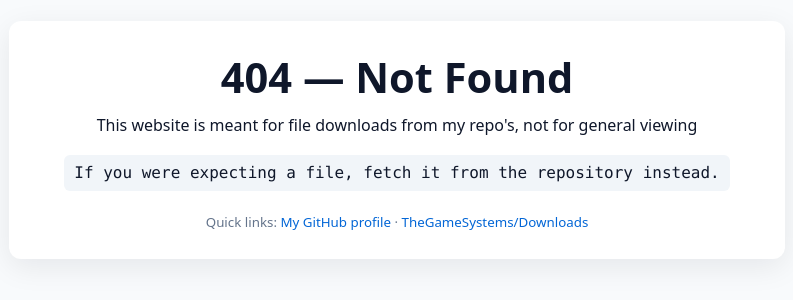
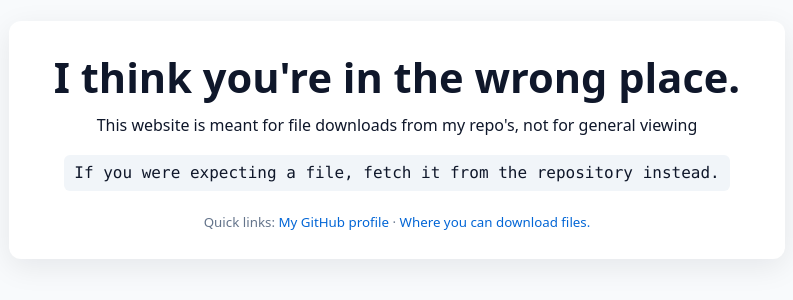
Before and after one commit to TheGameSystems/Downloads, a plain HTML site: page index.html in a window 1280 px wide. Shown: the part 260-560 px from the top of the page, without its empty margins (243-1036 px from the left). Drawn offline with Linux system fonts and the light colour scheme.

Commit message:
Update index.html

```diff
--- a/index.html
+++ b/index.html
@@ -3,7 +3,7 @@
 <head>
   <meta charset="utf-8" />
   <meta name="viewport" content="width=device-width,initial-scale=1" />
-  <title>404 Not Found</title>
+  <title>Uh Oh!</title>
   <style>
     :root{ --bg:#f8fafc; --card:#ffffff; --text:#0f172a; --muted:#64748b; --link:#0366d6 }
     html,body{height:100%}
@@ -18,13 +18,13 @@
 </head>
 <body>
   <main class="card" role="main" aria-labelledby="title">
-    <h1 id="title">404 — Not Found</h1>
+    <h1 id="title">I think you're in the wrong place.</h1>
     <p>This website is meant for file downloads from my repo's, not for general viewing</p>
     <p class="code">If you were expecting a file, fetch it from the repository instead.</p>
     <small>
       Quick links:
       <a href="https://github.com/TheGameSystems">My GitHub profile</a> ·
-      <a href="https://github.com/TheGameSystems/Downloads">TheGameSystems/Downloads</a>
+      <a href="https://github.com/TheGameSystems/Downloads">Where you can download files.</a>
     </small>
   </main>
 </body>
```
